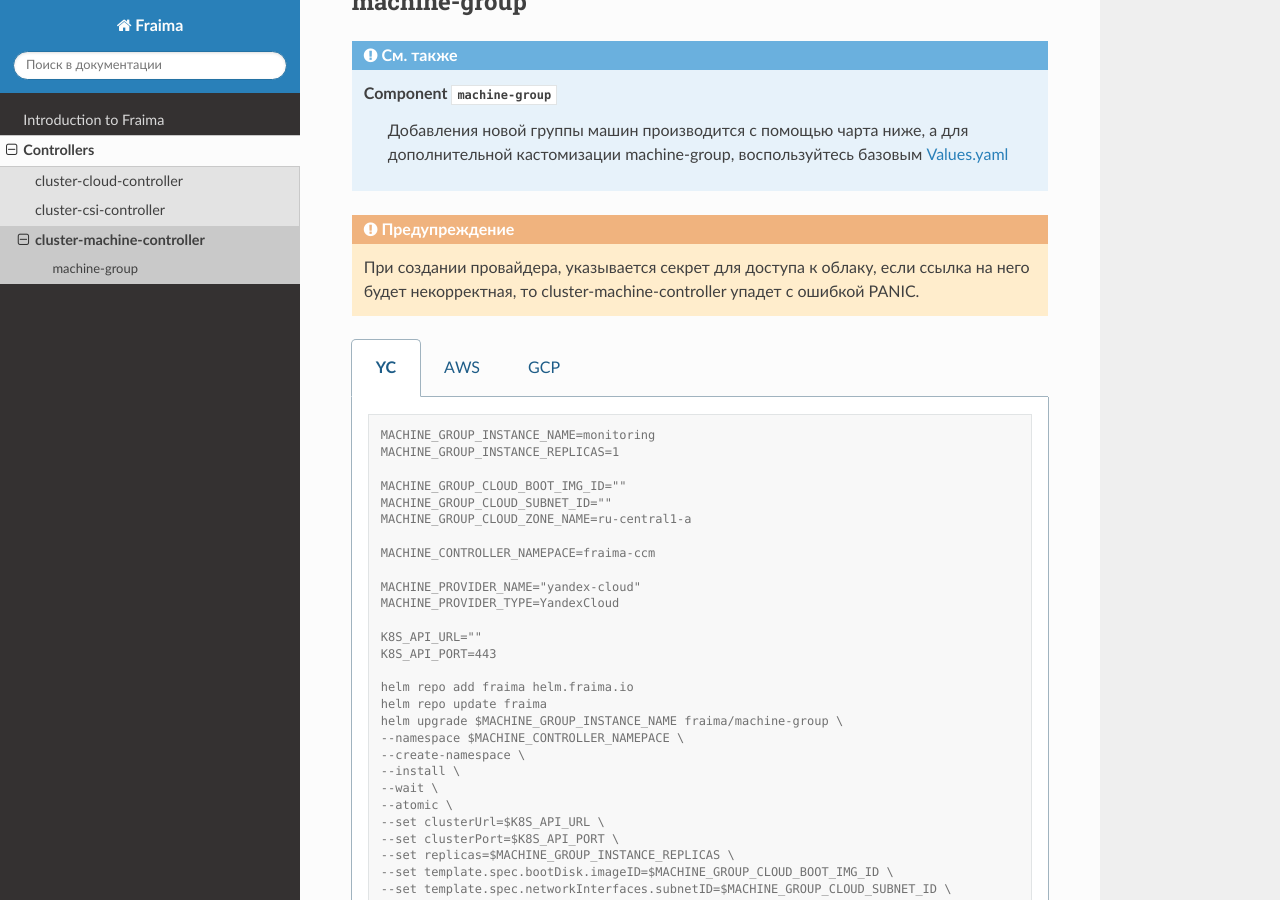
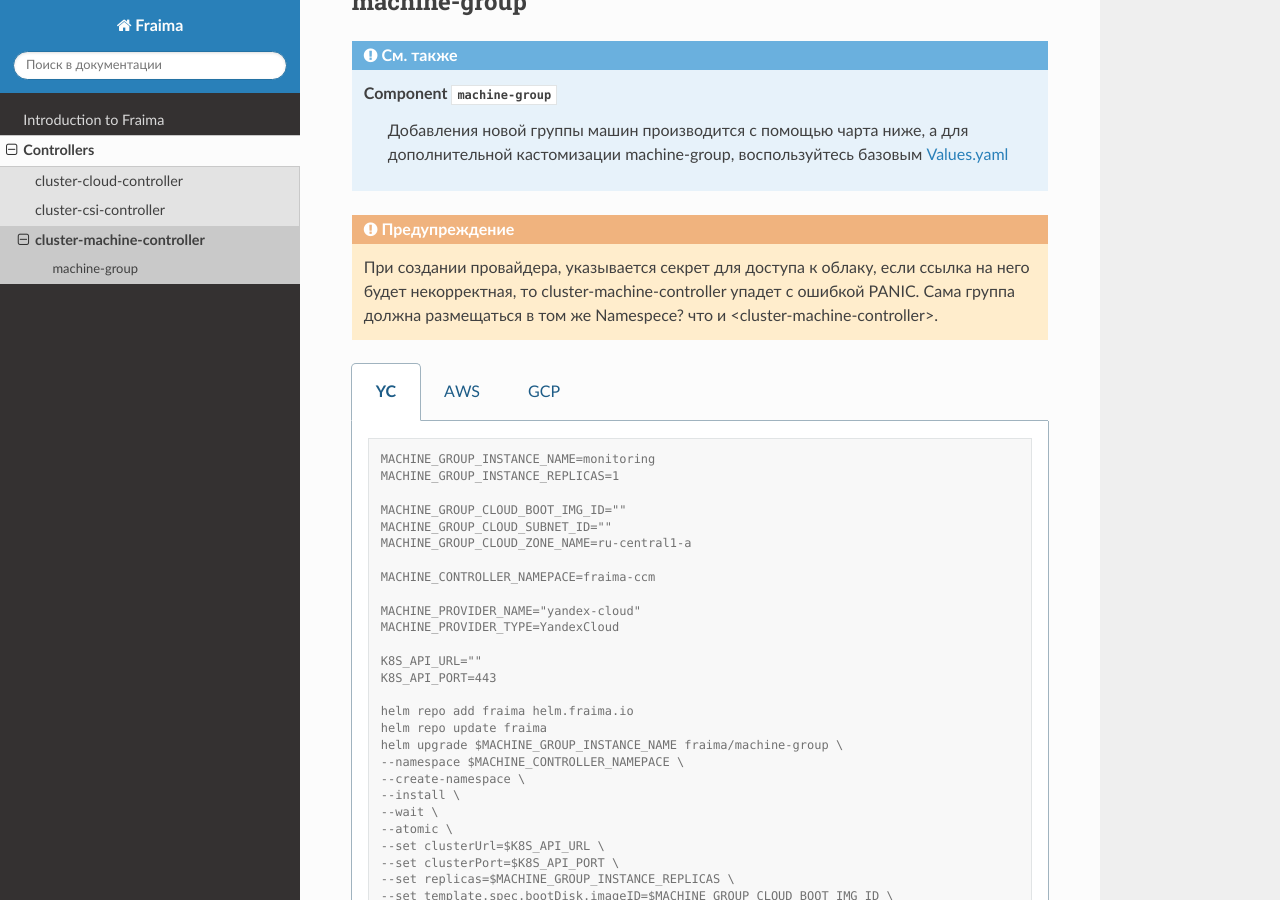
Before and after one commit to FR-Solution/terraform-modules, a Sphinx documentation site: the page built from docs/source/controllers/helm/cluster-machine-controller.rst, in a window 1280 px wide and 900 px high, scrolled down 364 px. Built offline with Sphinx 7.4.7 and the Read the Docs theme 2.0.0, drawn with Linux system fonts in a browser that asks for light colours.

Commit message:
[main] правка доки

```diff
--- a/docs/source/controllers/helm/cluster-machine-controller.rst
+++ b/docs/source/controllers/helm/cluster-machine-controller.rst
@@ -31,6 +31,7 @@ machine-group
 .. warning::
   При создании провайдера, указывается секрет для доступа к облаку, если ссылка на него будет некорректная,
   то cluster-machine-controller упадет с ошибкой PANIC.
+  Cама группа должна размещаться в том же Namespece? что и <cluster-machine-controller>.
 
 .. tabs::
   .. group-tab:: YC
```
Also changed, not shown: 1 other file.
